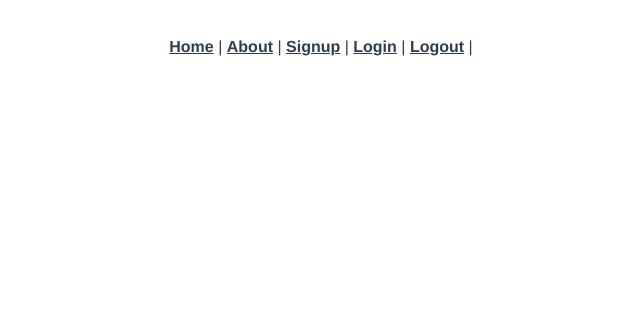
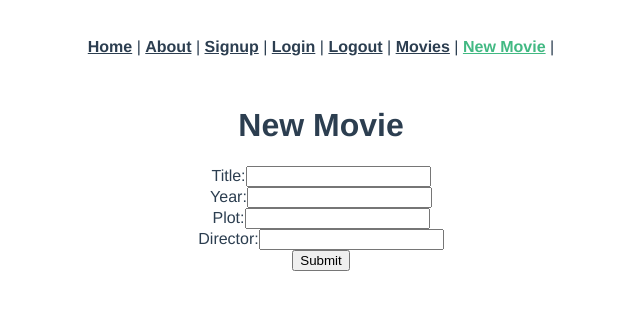
Before and after one commit to anthonylmich/movie-frontend, a Vue app: page /movies/new in a window 1280 px wide. Shown: the top 310 px of the page, without its empty margins (319-959 px from the left). Built offline with nearby package versions, Linux system fonts and the light colour scheme.

Commit message:
adds CRUDY actions

```diff
--- a/src/App.vue
+++ b/src/App.vue
@@ -5,6 +5,8 @@
     <router-link to="/signup">Signup</router-link> |
     <router-link to="/login">Login</router-link> |
     <router-link to="/logout">Logout</router-link> |
+    <router-link to="/movies">Movies</router-link> |
+    <router-link to="/movies/new">New Movie</router-link> |
   </div>
   <router-view />
 </template>
--- a/src/router/index.js
+++ b/src/router/index.js
@@ -3,6 +3,10 @@ import Home from "../views/Home.vue";
 import Signup from "../views/Signup.vue";
 import Login from "../views/Login.vue";
 import Logout from "../views/Logout.vue";
+import MoviesIndex from "../views/MoviesIndex.vue";
+import MoviesNew from "../views/MoviesNew.vue";
+import MoviesShow from "../views/MoviesShow.vue";
+import MoviesEdit from "../views/MoviesEdit.vue";
 
 const routes = [
   {
@@ -34,6 +38,26 @@ const routes = [
     name: "Logout",
     component: Logout,
   },
+  {
+    path: "/movies",
+    name: "MoviesIndex",
+    component: MoviesIndex,
+  },
+  {
+    path: "/movies/new",
+    name: "MoviesNew",
+    component: MoviesNew,
+  },
+  {
+    path: "/movies/:id",
+    name: "MoviesShow",
+    component: MoviesShow,
+  },
+  {
+    path: "/movies/:id/edit",
+    name: "MoviesEdit",
+    component: MoviesEdit,
+  },
 ];
 
 const router = createRouter({
--- /dev/null
+++ b/src/views/MoviesEdit.vue
@@ -0,0 +1,60 @@
+<script>
+import axios from "axios";
+
+export default {
+  data: function () {
+    return {
+      movie: {},
+      errors: [],
+    };
+  },
+  created: function () {
+    axios.get(`/movies/${this.$route.params.id}`).then((response) => {
+      console.log("Movie to edit", response.data);
+      this.movie = response.data;
+    });
+  },
+  methods: {
+    updateMovie: function () {
+      axios
+        .patch(`/movies/${this.movie.id}`, this.movie)
+        .then((response) => {
+          console.log("Updated Movie:", response.data);
+          this.$router.push(`/movies/${this.movie.id}`);
+        })
+        .catch((error) => {
+          this.errors = error.response.data.errors;
+        });
+    },
+  },
+};
+</script>
+
+<template>
+  <div class="movie-edit">
+    <form v-on:submit.prevent="updateMovie()">
+      <h1>Edit Movie</h1>
+      <ul>
+        <li v-for="error in errors" v-bind:key="error">{{ error }}</li>
+      </ul>
+      <p>Current Movie: {{ movie }}</p>
+      <div>
+        <label>Title:</label>
+        <input type="text" v-model="movie.title" />
+      </div>
+      <div>
+        <label>Year:</label>
+        <input type="text" v-model="movie.year" />
+      </div>
+      <div>
+        <label>Plot:</label>
+        <input type="text" v-model="movie.plot" />
+      </div>
+      <div>
+        <label>Director:</label>
+        <input type="text" v-model="movie.director" />
+      </div>
+      <input type="submit" value="Update" />
+    </form>
+  </div>
+</template>
--- /dev/null
+++ b/src/views/MoviesIndex.vue
@@ -0,0 +1,28 @@
+<script>
+import axios from "axios";
+export default {
+  data: function () {
+    return {
+      movies: [],
+    };
+  },
+  created: function () {
+    axios.get("/movies").then((response) => {
+      console.log("Movies Index:", response.data);
+      this.movies = response.data;
+    });
+  },
+};
+</script>
+
+<template>
+  <div class="movies-index">
+    <div v-for="movie in movies" v-bind:key="movie.id">
+      <h2>{{ movie.title }}</h2>
+      <router-link v-bind:to="`/movies/${movie.id}`"></router-link>
+      <p>Year: {{ movie.year }}</p>
+      <p>Plot: {{ movie.plot }}</p>
+      <p>Director: {{ movie.director }}</p>
+    </div>
+  </div>
+</template>
--- /dev/null
+++ b/src/views/MoviesNew.vue
@@ -0,0 +1,48 @@
+<script>
+import axios from "axios";
+export default {
+  data: function () {
+    return {
+      newMovieParams: {},
+      errors: [],
+    };
+  },
+  methods: {
+    createMovie: function () {
+      axios.post("/movies", this.newMovieParams).then((response) => {
+        console.log("New Movie:", response.data);
+        localStorage.setItem("flashMessage", "Movie successfully created!");
+        this.$router.push("/movies");
+      });
+    }
+  }
+};
+</script>
+
+<template>
+  <div class="movies-new">
+    <form v-on:submit.prevent="createMovie()">
+      <h1>New Movie</h1>
+      <ul>
+        <li v-for="error in errors" v-bind:key="error">{{ error }}</li>
+      </ul>
+      <div>
+        <label>Title:</label>
+        <input type="text" v-model="newMovieParams.title" />
+      </div>
+      <div>
+        <label>Year:</label>
+        <input type="text" v-model="newMovieParams.year" />
+      </div>
+      <div>
+        <label>Plot:</label>
+        <input type="text" v-model="newMovieParams.plot" />
+      </div>
+      <div>
+        <label>Director:</label>
+        <input type="text" v-model="newMovieParams.director" />
+      </div>
+      <input type="submit" value="Submit" />
+    </form>
+  </div>
+</template>
--- /dev/null
+++ b/src/views/MoviesShow.vue
@@ -0,0 +1,43 @@
+<script>
+import axios from "axios";
+export default {
+  data: function () {
+    return {
+      movie: {}
+    };
+  },
+  created: function () {
+    axios.get(`/movies/${this.$route.params.id}`).then((response) => {
+      console.log("Movies Show:", response.data);
+      this.movie = response.data;
+    });
+  },
+  methods: {
+    destroyMovie: function () {
+      if (confirm("Are you sure you to delete this?")) {
+        axios.delete(`/movies/${this.movie.id}`).then((response) => {
+          console.log("Success", response.data);
+          this.$router.push("/movies");
+        });
+      }
+    },
+  },
+};
+</script>
+
+<template>
+  <div class="movies-show">
+    <h2>{{ movie.title }}</h2>
+    <img v-bind:src="movie.image_url" alt="" />
+    <p>Ingredients: {{ movie.ingredients }}</p>
+    <p>Directions: {{ movie.directions }}</p>
+    <p>Prep time: {{ movie.friendly_prep_time }}</p>
+    <div v-if="movie.owner">
+      <button>
+        <router-link v-bind:to="`/movies/${movie.id}/edit`">Edit</router-link>
+      </button>
+      |
+      <button v-on:click="destroyMovie()">Delete</button>
+    </div>
+  </div>
+</template>
```
